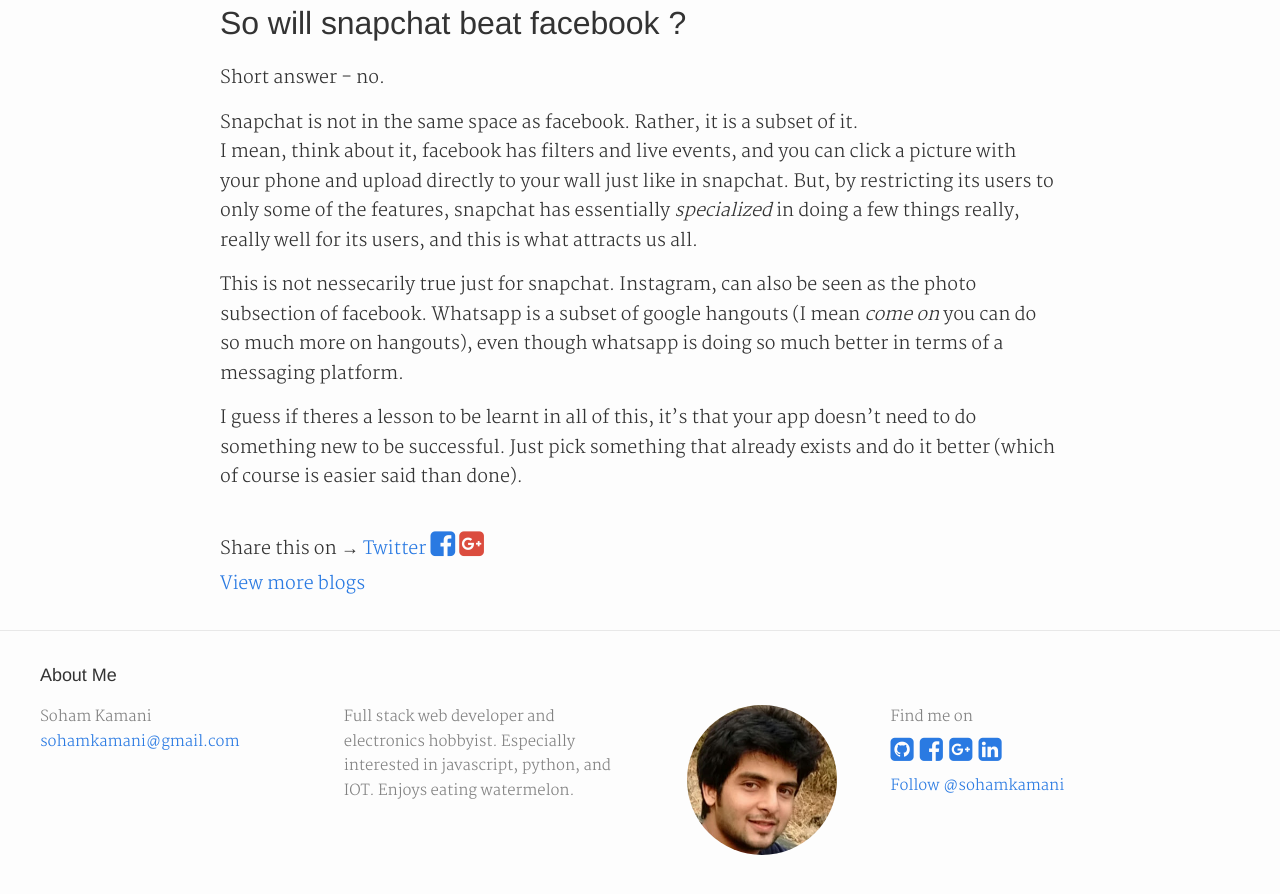
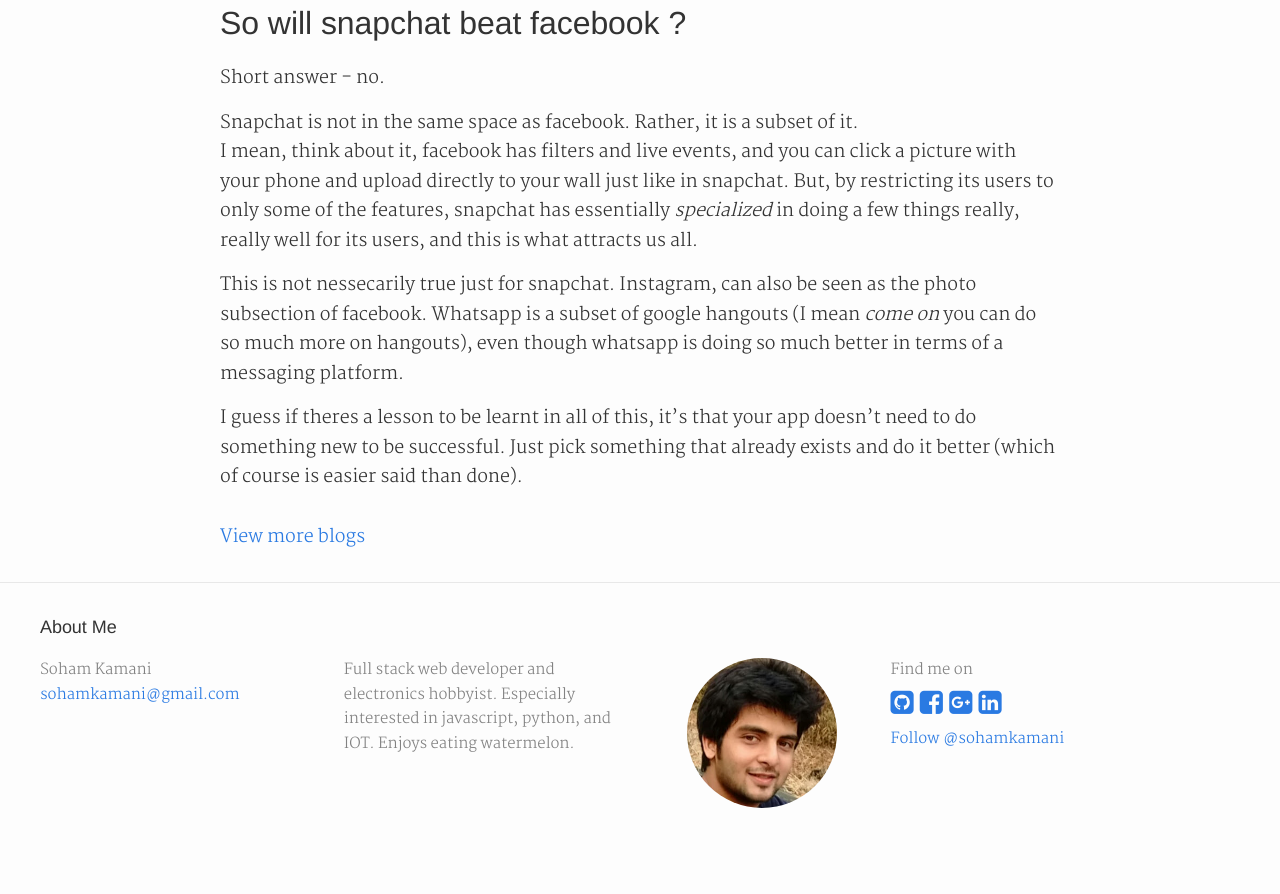
Before and after one commit to sohamkamani/sohamkamani.github.io, a Jekyll site: the page built from _posts/2016-06-14-what-snapchat-did-right.md, in a window 1280 px wide and 900 px high, scrolled down 6441 px. Shown: the top 894 px of the window. Built offline with Jekyll 4.4.1, drawn with Linux system fonts in a browser that asks for light colours; nearby versions of some CDN libraries; comment, search, counter and statistics services are not loaded; after the commit the page ends 7294 px from its top, so only the background shows below that.

Commit message:
switched sharing to sumome

```diff
--- a/_includes/share-page.html
+++ b/_includes/share-page.html
@@ -1,7 +1,7 @@
- <div class="share-page">
+ <!-- <div class="share-page">
     Share this on &rarr;
     <a href="https://twitter.com/intent/tweet?text={{ page.title }}&url={{ site.url }}{{ page.url }}&via={{ site.twitter_username }}&related={{ site.twitter_username }}" rel="nofollow" target="_blank" title="Share on Twitter" class="twitter-share-button">Twitter</a>
     <a href="https://facebook.com/sharer.php?u={{ site.url }}{{ page.url }}" rel="nofollow" target="_blank" title="Share on Facebook" class="share-page__icon"><i class="fa fa-facebook-square"></i></a>
     <a href="https://plus.google.com/share?url={{ site.url }}{{ page.url }}" rel="nofollow" target="_blank" title="Share on Google+" class="share-page__icon" style="color:#DB4C3E"><i class="fa fa-google-plus-square"></i></a>
-</div>
+</div> -->
 <a href="/">View more blogs</a>
```
